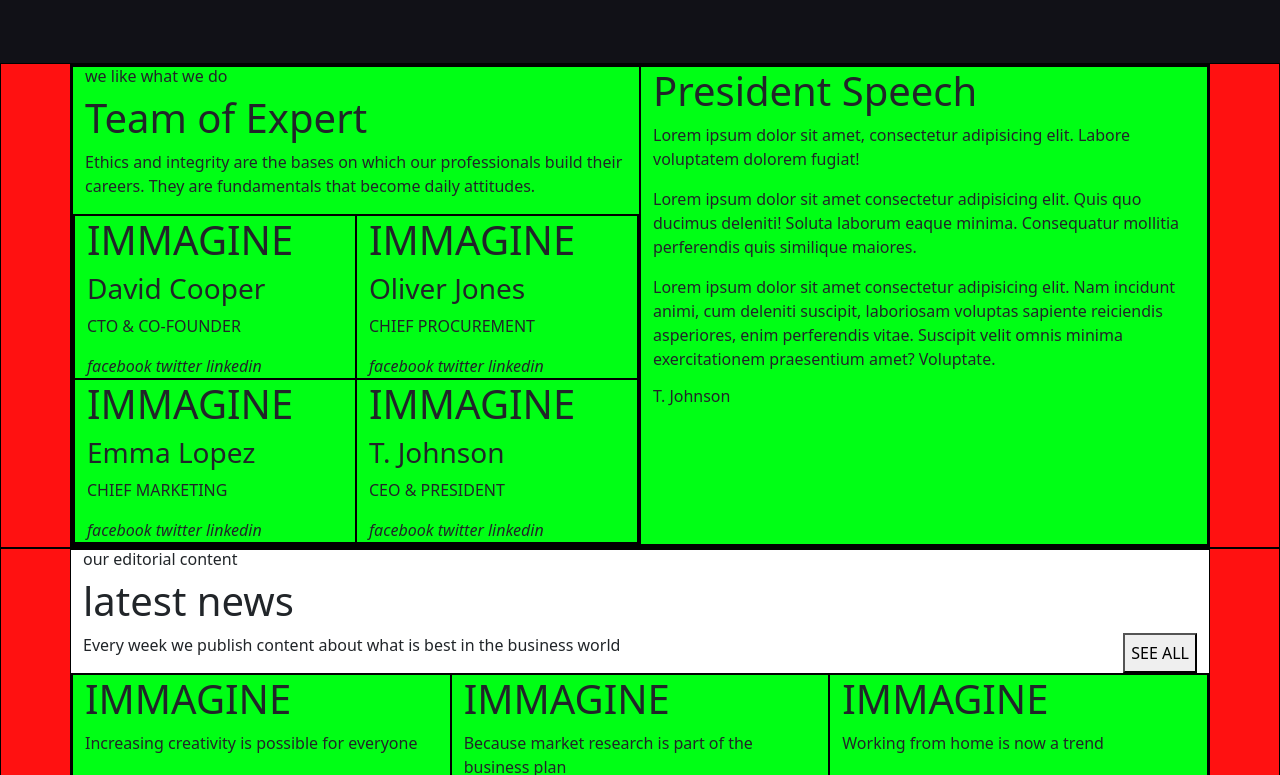
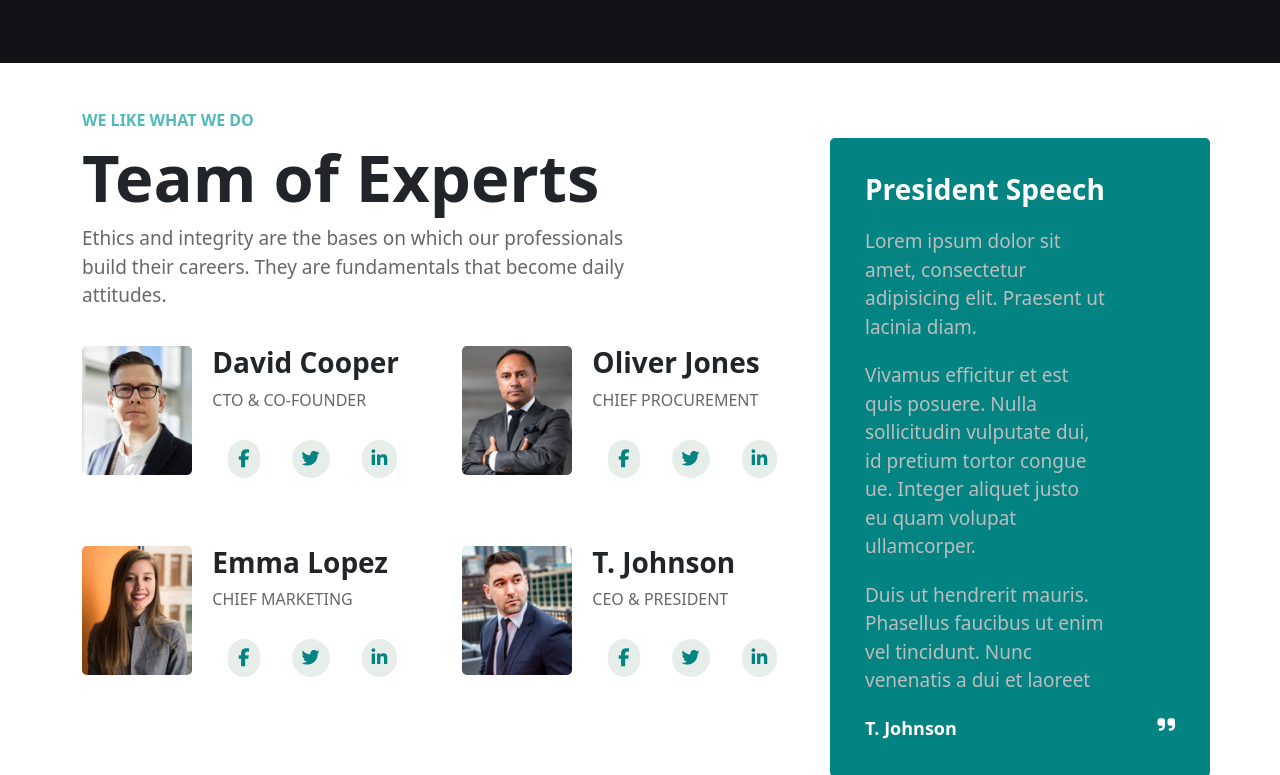
Before and after one commit to Marco-Gagliano/proj-html-vuejs, a Vue app: page / in a window 1280 px wide. Shown: the part 2945-3720 px from the top of the page. Built offline with nearby package versions, Linux system fonts and the light colour scheme.

Commit message:
preparazione-service(da-perfezionare)

```diff
--- a/src/components/TeamComponent.vue
+++ b/src/components/TeamComponent.vue
@@ -1,65 +1,98 @@
 <template>
 
-  <div class="team container-fluid">
+  <div class="team container-fluid my-5">
 
     <div class="container">
 
+      <h6 class="text-uppercase mt-5">we like what we do</h6>
       <div class="row">
 
-        <div class="col">
-          <h6>we like what we do</h6>
-          <h1>Team of Expert</h1>
-          <p>Ethics and integrity are the bases on which our professionals build their careers. They are fundamentals that become daily attitudes.</p>
+        <div class="description-team col-8">
+          <h1 class="fw-bold">Team of Experts</h1>
+          <p class="mb-3">Ethics and integrity are the bases on which our professionals build their careers. They are fundamentals that become daily attitudes.</p>
 
           <div class="row">
 
             <div class="col-6">
-              <h1>IMMAGINE</h1>
-              <h3>David Cooper</h3>
-              <p>CTO & CO-FOUNDER</p>
-              <i>facebook </i>
-              <i>twitter </i>
-              <i>linkedin </i>
+
+              <img src="../assets/images/team-1.jpg" alt="David Cooper Image">
+
+              <div class="info-team">
+                <h3>David Cooper</h3>
+                <span>CTO & CO-FOUNDER</span>
+
+                <div class="contact-team">
+                  <a href="#"><i class="fa-brands fa-facebook-f"></i></a>
+                  <a href="#"><i class="fa-brands fa-twitter"></i></a>
+                  <a href="#"><i class="fa-brands fa-linkedin-in"></i></a>
+                </div>
+
+              </div>
             </div>
 
             <div class="col-6">
-              <h1>IMMAGINE</h1>
-              <h3>Oliver Jones</h3>
-              <p>CHIEF PROCUREMENT</p>
-              <i>facebook </i>
-              <i>twitter </i>
-              <i>linkedin </i>
+
+              <img src="../assets/images/team-3.jpg" alt="Oliver Jones Image">
+
+              <div class="info-team">
+                <h3>Oliver Jones</h3>
+                <span>CHIEF PROCUREMENT</span>
+
+                <div class="contact-team">
+                  <a href="#"><i class="fa-brands fa-facebook-f"></i></a>
+                  <a href="#"><i class="fa-brands fa-twitter"></i></a>
+                  <a href="#"><i class="fa-brands fa-linkedin-in"></i></a>
+                </div>
+
+              </div>
             </div>
 
 
             <div class="col-6">
-              <h1>IMMAGINE</h1>
-              <h3>Emma Lopez</h3>
-              <p>CHIEF MARKETING</p>
-              <i>facebook </i>
-              <i>twitter </i>
-              <i>linkedin </i>
+
+              <img src="../assets/images/team-2.jpg" alt="Emma Lopez Image">
+
+              <div class="info-team">
+                <h3>Emma Lopez</h3>
+                <span>CHIEF MARKETING</span>
+
+                <div class="contact-team">
+                  <a href="#"><i class="fa-brands fa-facebook-f"></i></a>
+                  <a href="#"><i class="fa-brands fa-twitter"></i></a>
+                  <a href="#"><i class="fa-brands fa-linkedin-in"></i></a>
+                </div>
+
+              </div>
             </div>
 
             <div class="col-6">
-              <h1>IMMAGINE</h1>
-              <h3>T. Johnson</h3>
-              <p>CEO & PRESIDENT</p>
-              <i>facebook </i>
-              <i>twitter </i>
-              <i>linkedin </i>
+
+              <img src="../assets/images/team-4.jpg" alt="T. Johnson Image">
+
+              <div class="info-team">
+                <h3>T. Johnson</h3>
+                <span>CEO & PRESIDENT</span>
+
+                <div class="contact-team">
+                  <a href="#"><i class="fa-brands fa-facebook-f"></i></a>
+                  <a href="#"><i class="fa-brands fa-twitter"></i></a>
+                  <a href="#"><i class="fa-brands fa-linkedin-in"></i></a>
+                </div>
+
+              </div>
             </div>
 
           </div>
 
         </div>
 
-        <div class="col">
-          <h1>President Speech</h1>
-          <p>Lorem ipsum dolor sit amet, consectetur adipisicing elit. Labore voluptatem dolorem fugiat!</p>
-          <p>Lorem ipsum dolor sit amet consectetur adipisicing elit. Quis quo ducimus deleniti! Soluta laborum eaque minima. Consequatur mollitia perferendis quis similique maiores.</p>
-          <p>Lorem ipsum dolor sit amet consectetur adipisicing elit. Nam incidunt animi, cum deleniti suscipit, laboriosam voluptas sapiente reiciendis asperiores, enim perferendis vitae. Suscipit velit omnis minima exercitationem praesentium amet? Voluptate.</p>
-          <h6>T. Johnson</h6>
+        <div class="col-4">
+          <h3>President Speech</h3>
+          <p>Lorem ipsum dolor sit amet, consectetur adipisicing elit. Praesent ut lacinia diam.</p>
+          <p>Vivamus efficitur et est quis posuere. Nulla sollicitudin vulputate dui, id pretium tortor congue ue. Integer aliquet justo eu quam volupat ullamcorper.</p>
+          <p>Duis ut hendrerit mauris. Phasellus faucibus ut enim vel tincidunt. Nunc venenatis a dui et laoreet</p>
+          <span class="py-4">T. Johnson <i class="fa-solid fa-quote-right"></i></span>
+
         </div>
 
       </div>
@@ -81,24 +114,88 @@ export default {
 
 <style lang="scss" scoped>
 
-  .team {
-    background-color: #FF1111;
-    border: 1px solid #000000;
+h6 {
+  color: #52BABB;
+  font-weight: bold;
+}
+
+.col-6 img {
+  float: left;
+  width: 31%;
+  border-radius: 5px;
+  margin-right: 20px;
+}
+
+.col-6 {
+  margin: 20px 0;
+
+}
+
+.col-4 {
+  background-color: #048383;
+  padding: 35px;
+  border-radius: 5px;
+
+  i {
+    float: right;
+    font-size: 20px;
   }
 
-  .container {
-    background-color: #FFFFFF;
-    border: 1px solid #000000;
+  h3 {
+    color: #FFFFFF;
+    font-weight: bold;
   }
 
-  .row {
-    background-color: #D9FF00;
-    border: 1px solid #000000;
+  p {
+    color: #BCBDBD;
+    padding-right: 69px;
+    margin: 20px 0;
+    font-size: 19px;
   }
 
-  .col, .col-6 {
-    background-color: #00FF15;
-    border: 1px solid #000000;
+  span {
+    color: #FFFFFF;
+    font-size: 18px;
+    font-weight: bold;
+    padding-top: 50px;
+
+  }
+}
+
+.description-team h1 {
+  font-size: 65px;
+}
+.description-team p {
+  padding-right: 150px;
+  color: #676669;
+  font-size: 19px;
+}
+
+.contact-team  {
+  display: flex;
+  justify-content: start;
+}
+
+.info-team {
+
+  h3 {
+    font-weight: bold;
   }
 
+  span {
+    color: #676669
+  }
+
+  i {
+    color: #048383;
+    background-color: #E7EEE9;
+    font-size: 18px;
+    margin: 28px 16px;
+    padding: 10px;
+    border-radius: 100px;
+  }
+}
+
+
+
 </style>
```
